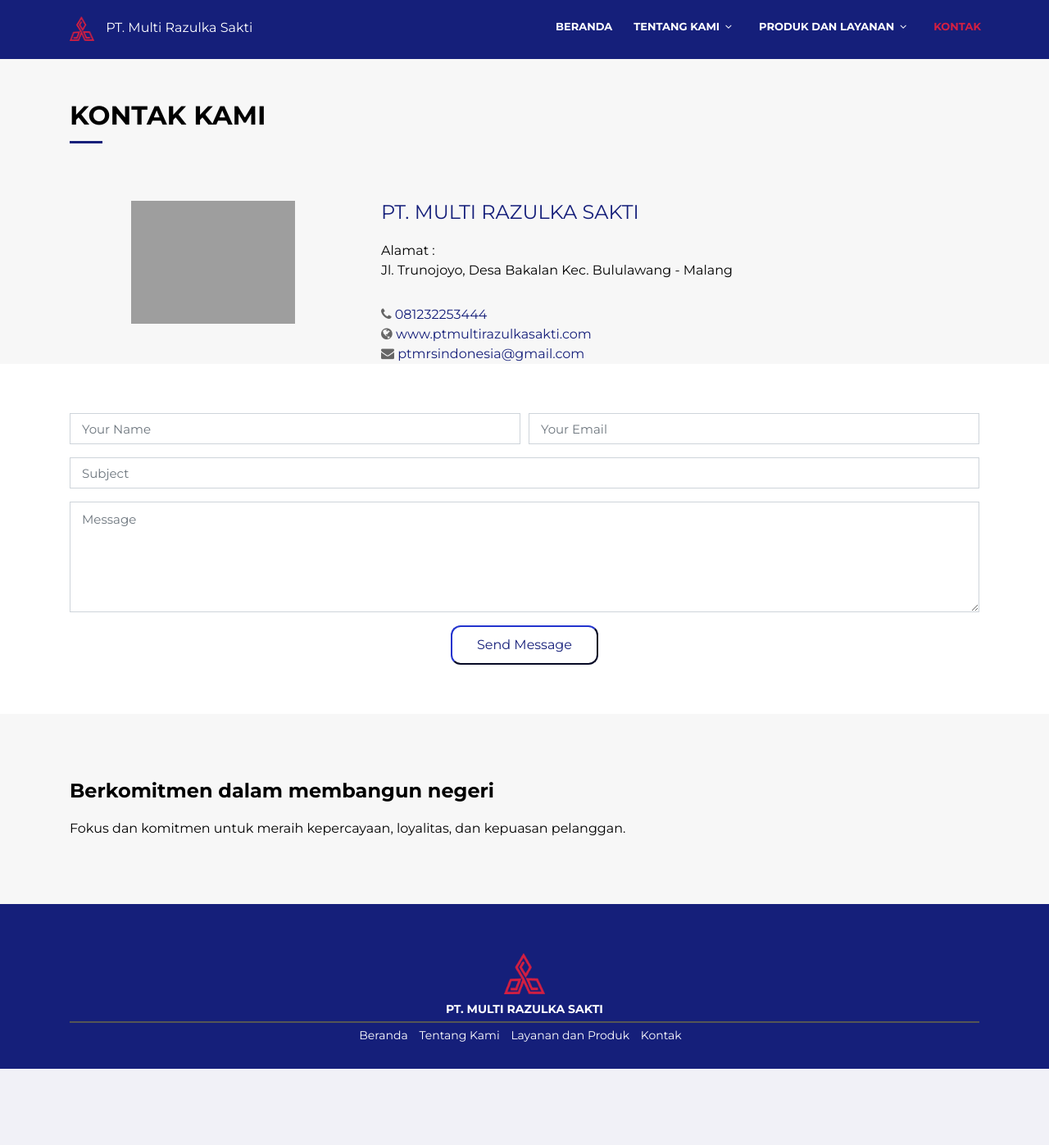
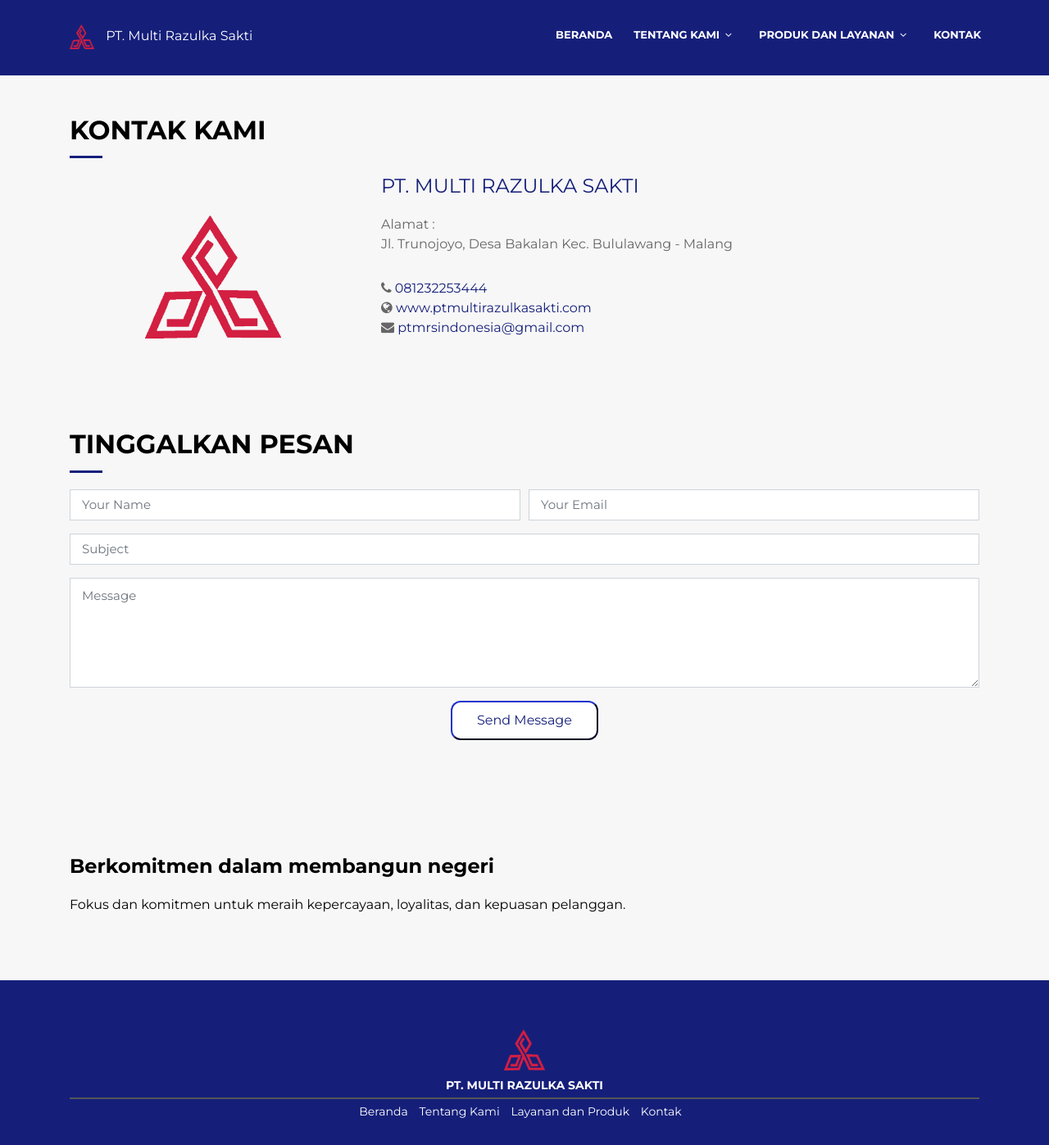
Before and after one commit to MuchRomadhoni/magang, a PHP site: page /contact.html in a window 1280 px wide. Shown: the whole page at 82% size. Before the commit the page ends 1304 px from the top, so only its background shows below. Run offline with PHP 8.4, Linux system fonts and the light colour scheme; grey boxes are pictures that could not be loaded.

Commit message:
fix broken layout

```diff
--- a/amp.html
+++ b/amp.html
@@ -34,7 +34,7 @@
     <!--==========================
     Header
   ============================-->
-    <header id="" class="header-all">
+    <header id="header" class="header-all">
       <div class="container-fluid">
         <div class="pull-left logo-all">
           <a href="#intro"
--- a/batching-plant.html
+++ b/batching-plant.html
@@ -34,7 +34,7 @@
     <!--==========================
     Header
   ============================-->
-    <header id="" class="header-all">
+    <header id="header" class="header-all">
       <div class="container-fluid">
         <div class="pull-left logo-all">
           <a href="#intro"
--- a/contact.html
+++ b/contact.html
@@ -35,7 +35,7 @@
     <!--==========================
     Header
   ============================-->
-    <header id="" class="header-all">
+    <header id="header" class="header-all">
       <div class="container-fluid">
         <div class="pull-left logo-all">
           <a href="index.html"
@@ -75,7 +75,7 @@
       </div>
     </header>
     <!-- #header -->
-
+    <main>
       <div class="container">
         <header class="profile-company">
           <h3>Kontak Kami</h3>
@@ -85,12 +85,13 @@
             class="col-md-4 box wow profile-company text-center"
             data-wow-duration="1.4s"
           >
-          <img src="/img/logo.jpg" alt="" />
+            <img src="/img/logo.png" alt="" />
           </div>
-        <div class="col-md-8 box wow profile-company" data-wow-duration="1.4s">
+          <div class="col-md-8 box wow" data-wow-duration="1.4s">
             <h4 class="title"><a href="">PT. MULTI RAZULKA SAKTI</a></h4>
             <p>
-            Alamat : <br />Jl. Trunojoyo, Desa Bakalan Kec. Bululawang - Malang
+              Alamat : <br />Jl. Trunojoyo, Desa Bakalan Kec. Bululawang -
+              Malang
             </p>
             <div class="row">
               <div class="col">
@@ -119,6 +120,9 @@
       </div>
       <section id="contact-form">
         <div class="container">
+          <header class="profile-company">
+            <h3>Tinggalkan Pesan</h3>
+          </header>
           <div class="form">
             <div id="sendmessage">Your message has been sent. Thank you!</div>
             <div id="errormessage"></div>
@@ -193,6 +197,7 @@
         </div>
       </section>
       <!-- #call-to-action -->
+    </main>
 
     <!--==========================
     Footer
--- a/css/style.css
+++ b/css/style.css
@@ -153,6 +153,10 @@
   margin: 0;
   width: 30px;
   height: 30px;
+}
+
+.headerNonIndex {
+  position: fixed;
 }
 
 /*--------------------------------------------------------------
@@ -957,6 +961,14 @@
 }
 
 /* profile-company */
+main {
+  margin-top: 140px;
+}
+
+#main1 {
+  margin-top: 0px;
+}
+
 .profile-company {
   margin-top: 50px;
 }
@@ -1104,7 +1116,6 @@
 /* form */
 
 #contact-form {
-  background-color: #fff;
   padding: 60px 0;
 }
 #contact-form .form #sendmessage {
--- a/general-contractor.html
+++ b/general-contractor.html
@@ -34,7 +34,7 @@
     <!--==========================
     Header
   ============================-->
-    <header id="" class="header-all">
+    <header id="header" class="header-all">
       <div class="container-fluid">
         <div class="pull-left logo-all">
           <a href="#intro"
--- a/index.html
+++ b/index.html
@@ -115,7 +115,7 @@
     </div>
   </section><!-- #intro -->
 
-  <main id="main">
+  <main id="main1">
     <!--==========================
       About Us Section
     ============================-->
--- a/product-services.html
+++ b/product-services.html
@@ -34,7 +34,7 @@
     <!--==========================
     Header
   ============================-->
-    <header id="" class="header-all">
+    <header id="header" class="header-all">
       <div class="container-fluid">
         <div class="pull-left logo-all">
           <a href="#intro"
--- a/profile-company.html
+++ b/profile-company.html
@@ -34,7 +34,7 @@
     <!--==========================
     Header
   ============================-->
-    <header id="" class="header-all">
+    <header id="header" class="header-all">
       <div class="container-fluid">
         <div class="pull-left logo-all">
           <a href="#intro"
@@ -76,7 +76,7 @@
     <!-- #header -->
 
     <main id="main">
-      <section id="profile-company">
+      <section id="profileCompany">
         <div class="container">
           <header class="profile-company">
             <h3>Profile Company</h3>
```
Lines whose indentation alone changed are shown as unchanged.
